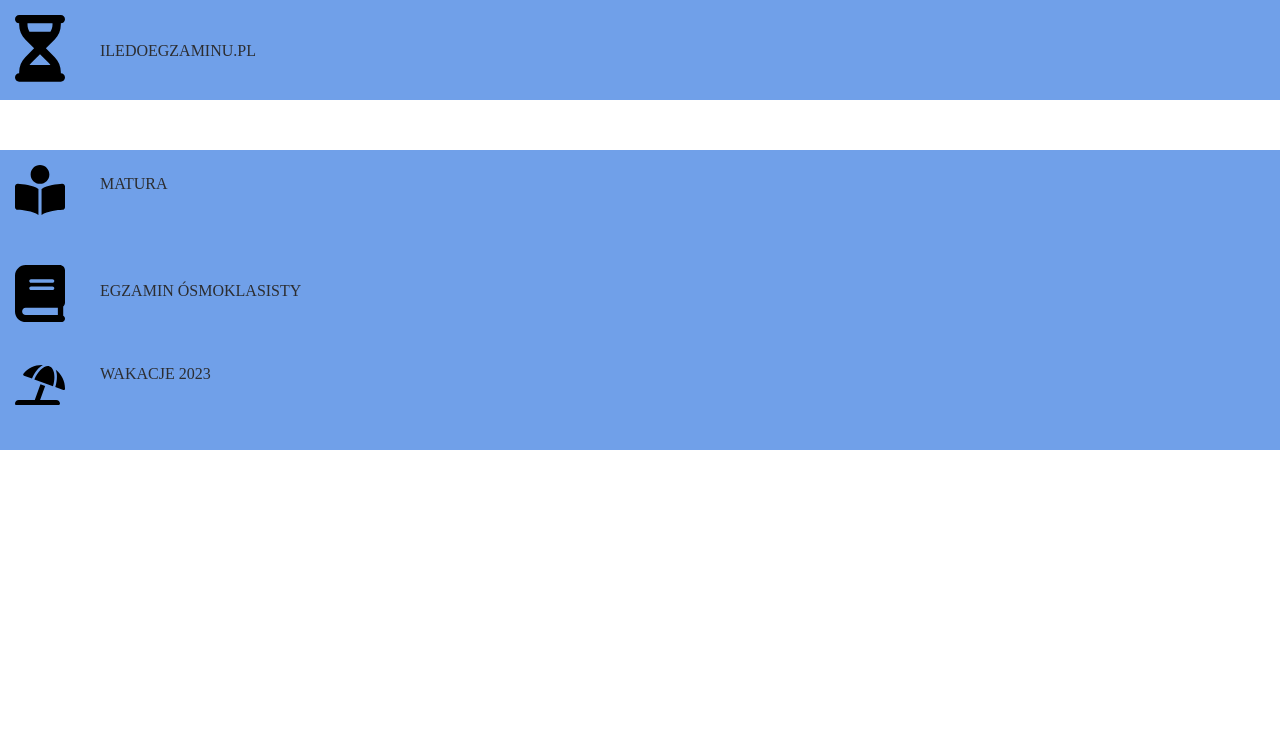
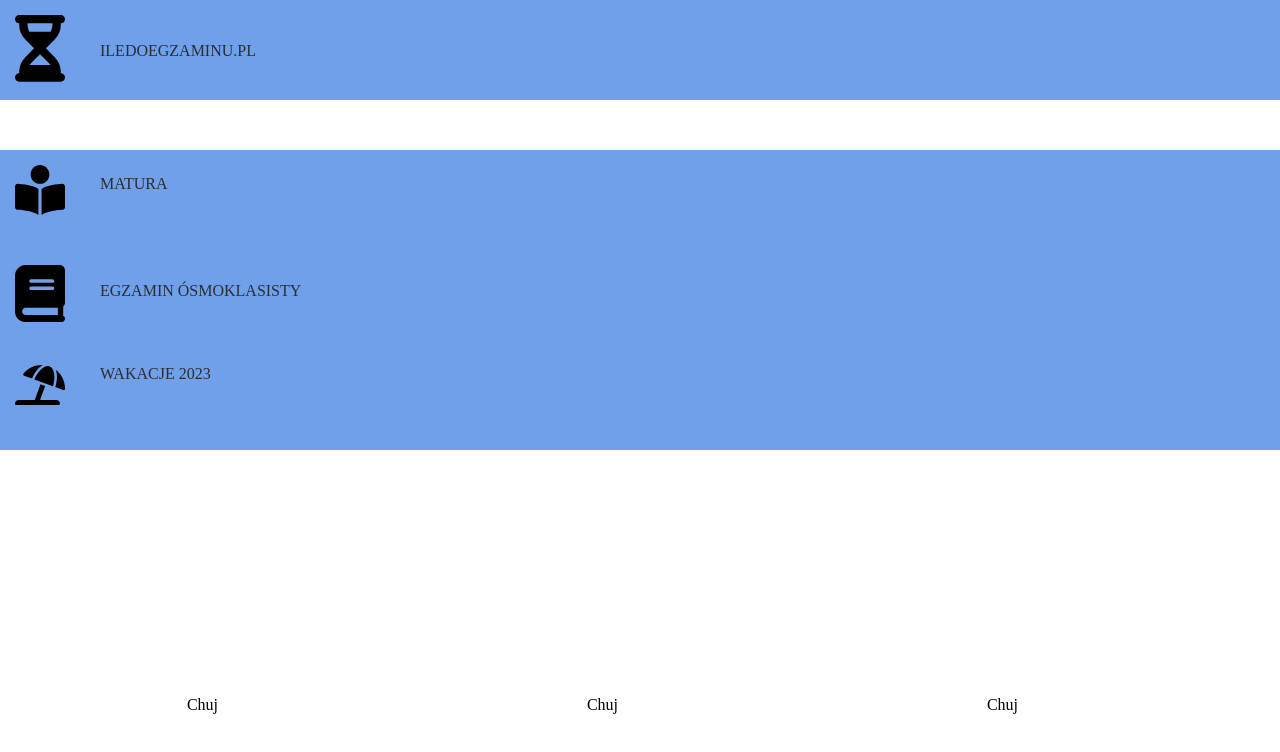
Before and after one commit to suspiciouskiddo/iledoegzaminu2, a Svelte app: page / in a window 1280 px wide. Shown: the top 752 px of the page. Built offline with nearby package versions, Linux system fonts and the light colour scheme; the HTML template or start-up script is replaced by a standard one.

Commit message:
did some changes + want my commit tab look good

```diff
--- a/public/global.css
+++ b/public/global.css
@@ -1,3 +1,14 @@
+::-webkit-scrollbar {
+  width: 7px;
+}
+
+::-webkit-scrollbar-track {
+	background-color: #000000;
+}
+::-webkit-scrollbar-thumb {
+	background-color: #28538b;
+}
+
 html, body {
 	position: relative;
 	width: 100%;
--- a/src/App.svelte
+++ b/src/App.svelte
@@ -3,6 +3,17 @@ import Counter from "./Counter.svelte";
 </script>
 <main>
 	<div class="counter-holder" id="counter-holder">
+		<Counter />
+		<Counter />
+		<Counter />
+		<Counter />
+		<Counter />
+		<Counter />
+		<Counter />
+		<Counter />
+		<Counter />
+
+		<!-- <div style="height: 300px; width: 325px; background: white; margin: 10px;"></div>
 		<div style="height: 300px; width: 325px; background: white; margin: 10px;"></div>
 		<div style="height: 300px; width: 325px; background: white; margin: 10px;"></div>
 		<div style="height: 300px; width: 325px; background: white; margin: 10px;"></div>
@@ -13,8 +24,7 @@ import Counter from "./Counter.svelte";
 		<div style="height: 300px; width: 325px; background: white; margin: 10px;"></div>
 		<div style="height: 300px; width: 325px; background: white; margin: 10px;"></div>
 		<div style="height: 300px; width: 325px; background: white; margin: 10px;"></div>
-		<div style="height: 300px; width: 325px; background: white; margin: 10px;"></div>
-		<div style="height: 300px; width: 325px; background: white; margin: 10px;"></div>
+		<div style="height: 300px; width: 325px; background: white; margin: 10px;"></div> -->
 	</div>
 </main>
 <div class="nav">
--- a/src/Counter.svelte
+++ b/src/Counter.svelte
@@ -1,11 +1,17 @@
 <script>
-export let dataobj;
+ //   export let dataobj;
 </script>
 
-<div>
-
+<div class="maindiv">
+<p>Chuj</p>
 </div>
 
 <style>
-
+    .maindiv {
+        height: 300px;
+        width: 325px;
+        background: white;
+        margin: 10px;
+        text-align: center;
+    }
 </style>
```
Also changed, not shown: public/build/bundle.css, public/build/bundle.js, 1 other file (tests, documents, lock files or other folders).
